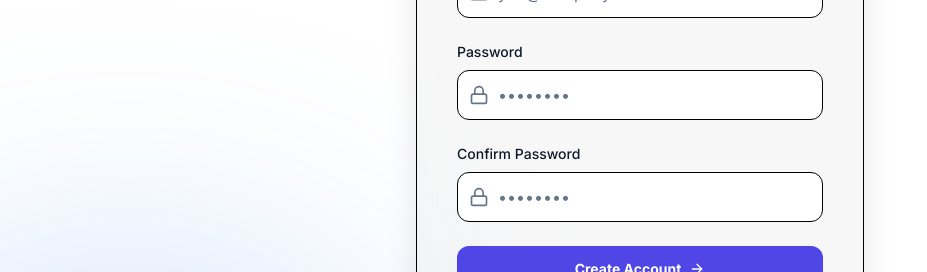
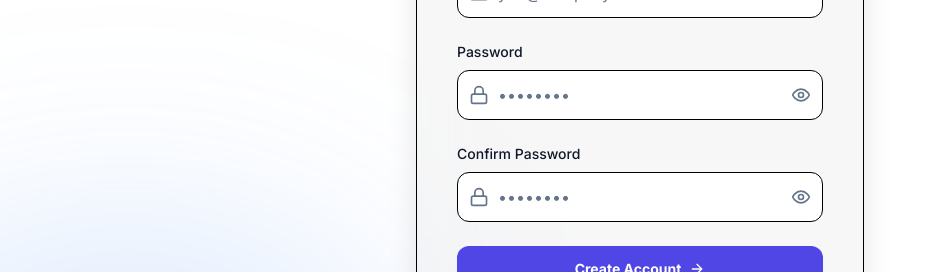
Before and after one commit to arbabmushtaq102-alt/pagepilot, a Next.js app in the folder client/: page /register in a window 1280 px wide. Shown: the part 373-645 px from the top of the page, without its empty margins (0-927 px from the left). Built offline with nearby package versions, Linux system fonts and the light colour scheme.

Commit message:
Fix: Input text visibility on auth pages and add show password toggle

```diff
--- a/client/src/app/forgot-password/page.tsx
+++ b/client/src/app/forgot-password/page.tsx
@@ -120,7 +120,7 @@
                       required
                       value={email}
                       onChange={(e) => setEmail(e.target.value)}
-                      className="block w-full pl-10 pr-3 py-3 border border-border rounded-xl bg-surface/50 text-white placeholder-textMuted focus:outline-none focus:ring-2 focus:ring-primary focus:border-transparent transition-all"
+                      className="block w-full pl-10 pr-3 py-3 border border-border rounded-xl bg-surface/50 text-textMain placeholder-textMuted focus:outline-none focus:ring-2 focus:ring-primary focus:border-transparent transition-all"
                       placeholder="you@company.com"
                     />
                   </div>
--- a/client/src/app/login/page.tsx
+++ b/client/src/app/login/page.tsx
@@ -3,7 +3,7 @@
 import { useState } from 'react'
 import { motion } from 'framer-motion'
 import { login } from './actions'
-import { Mail, Lock, AlertCircle, ArrowRight } from 'lucide-react'
+import { Mail, Lock, AlertCircle, ArrowRight, Eye, EyeOff } from 'lucide-react'
 import Link from 'next/link'
 import { createClient } from '@/utils/supabase/client'
 import Footer from '@/components/Footer'
@@ -11,6 +11,7 @@
 export default function LoginPage() {
   const [error, setError] = useState<string | null>(null)
   const [isLoading, setIsLoading] = useState(false)
+  const [showPassword, setShowPassword] = useState(false)
 
   const handleGoogleSignIn = async () => {
     setIsLoading(true)
@@ -92,7 +93,7 @@
                   name="email"
                   type="email"
                   required
-                  className="block w-full pl-10 pr-3 py-3 border border-border rounded-xl bg-surface/50 text-white placeholder-textMuted focus:outline-none focus:ring-2 focus:ring-primary focus:border-transparent transition-all"
+                  className="block w-full pl-10 pr-3 py-3 border border-border rounded-xl bg-surface/50 text-textMain placeholder-textMuted focus:outline-none focus:ring-2 focus:ring-primary focus:border-transparent transition-all"
                   placeholder="you@company.com"
                 />
               </div>
@@ -111,11 +112,18 @@
                 </div>
                 <input
                   name="password"
-                  type="password"
+                  type={showPassword ? "text" : "password"}
                   required
-                  className="block w-full pl-10 pr-3 py-3 border border-border rounded-xl bg-surface/50 text-white placeholder-textMuted focus:outline-none focus:ring-2 focus:ring-primary focus:border-transparent transition-all"
+                  className="block w-full pl-10 pr-10 py-3 border border-border rounded-xl bg-surface/50 text-textMain placeholder-textMuted focus:outline-none focus:ring-2 focus:ring-primary focus:border-transparent transition-all"
                   placeholder="••••••••"
                 />
+                <button
+                  type="button"
+                  onClick={() => setShowPassword(!showPassword)}
+                  className="absolute inset-y-0 right-0 pr-3 flex items-center text-textMuted hover:text-textMain transition-colors"
+                >
+                  {showPassword ? <EyeOff className="h-5 w-5" /> : <Eye className="h-5 w-5" />}
+                </button>
               </div>
             </div>
 
--- a/client/src/app/register/page.tsx
+++ b/client/src/app/register/page.tsx
@@ -3,7 +3,7 @@
 import { useState } from 'react'
 import { motion } from 'framer-motion'
 import { signup } from '../login/actions'
-import { Mail, Lock, AlertCircle, ArrowRight, CheckCircle2 } from 'lucide-react'
+import { Mail, Lock, AlertCircle, ArrowRight, Eye, EyeOff, CheckCircle2 } from 'lucide-react'
 import Link from 'next/link'
 import { createClient } from '@/utils/supabase/client'
 import Footer from '@/components/Footer'
@@ -12,6 +12,8 @@
   const [error, setError] = useState<string | null>(null)
   const [success, setSuccess] = useState<string | null>(null)
   const [isLoading, setIsLoading] = useState(false)
+  const [showPassword, setShowPassword] = useState(false)
+  const [showConfirmPassword, setShowConfirmPassword] = useState(false)
 
   const handleGoogleSignUp = async () => {
     setIsLoading(true)
@@ -119,7 +121,7 @@
                   name="email"
                   type="email"
                   required
-                  className="block w-full pl-10 pr-3 py-3 border border-border rounded-xl bg-surface/50 text-white placeholder-textMuted focus:outline-none focus:ring-2 focus:ring-primary focus:border-transparent transition-all"
+                  className="block w-full pl-10 pr-3 py-3 border border-border rounded-xl bg-surface/50 text-textMain placeholder-textMuted focus:outline-none focus:ring-2 focus:ring-primary focus:border-transparent transition-all"
                   placeholder="you@company.com"
                 />
               </div>
@@ -133,11 +135,18 @@
                 </div>
                 <input
                   name="password"
-                  type="password"
+                  type={showPassword ? "text" : "password"}
                   required
-                  className="block w-full pl-10 pr-3 py-3 border border-border rounded-xl bg-surface/50 text-white placeholder-textMuted focus:outline-none focus:ring-2 focus:ring-primary focus:border-transparent transition-all"
+                  className="block w-full pl-10 pr-10 py-3 border border-border rounded-xl bg-surface/50 text-textMain placeholder-textMuted focus:outline-none focus:ring-2 focus:ring-primary focus:border-transparent transition-all"
                   placeholder="••••••••"
                 />
+                <button
+                  type="button"
+                  onClick={() => setShowPassword(!showPassword)}
+                  className="absolute inset-y-0 right-0 pr-3 flex items-center text-textMuted hover:text-textMain transition-colors"
+                >
+                  {showPassword ? <EyeOff className="h-5 w-5" /> : <Eye className="h-5 w-5" />}
+                </button>
               </div>
             </div>
 
@@ -149,11 +158,18 @@
                 </div>
                 <input
                   name="confirmPassword"
-                  type="password"
+                  type={showConfirmPassword ? "text" : "password"}
                   required
-                  className="block w-full pl-10 pr-3 py-3 border border-border rounded-xl bg-surface/50 text-white placeholder-textMuted focus:outline-none focus:ring-2 focus:ring-primary focus:border-transparent transition-all"
+                  className="block w-full pl-10 pr-10 py-3 border border-border rounded-xl bg-surface/50 text-textMain placeholder-textMuted focus:outline-none focus:ring-2 focus:ring-primary focus:border-transparent transition-all"
                   placeholder="••••••••"
                 />
+                <button
+                  type="button"
+                  onClick={() => setShowConfirmPassword(!showConfirmPassword)}
+                  className="absolute inset-y-0 right-0 pr-3 flex items-center text-textMuted hover:text-textMain transition-colors"
+                >
+                  {showConfirmPassword ? <EyeOff className="h-5 w-5" /> : <Eye className="h-5 w-5" />}
+                </button>
               </div>
             </div>
 
--- a/client/src/app/reset-password/page.tsx
+++ b/client/src/app/reset-password/page.tsx
@@ -116,7 +116,7 @@
                     required
                     value={password}
                     onChange={(e) => setPassword(e.target.value)}
-                    className="block w-full pl-10 pr-3 py-3 border border-border rounded-xl bg-surface/50 text-white placeholder-textMuted focus:outline-none focus:ring-2 focus:ring-primary focus:border-transparent transition-all"
+                    className="block w-full pl-10 pr-3 py-3 border border-border rounded-xl bg-surface/50 text-textMain placeholder-textMuted focus:outline-none focus:ring-2 focus:ring-primary focus:border-transparent transition-all"
                     placeholder="••••••••"
                     minLength={6}
                   />
@@ -134,7 +134,7 @@
                     required
                     value={confirmPassword}
                     onChange={(e) => setConfirmPassword(e.target.value)}
-                    className="block w-full pl-10 pr-3 py-3 border border-border rounded-xl bg-surface/50 text-white placeholder-textMuted focus:outline-none focus:ring-2 focus:ring-primary focus:border-transparent transition-all"
+                    className="block w-full pl-10 pr-3 py-3 border border-border rounded-xl bg-surface/50 text-textMain placeholder-textMuted focus:outline-none focus:ring-2 focus:ring-primary focus:border-transparent transition-all"
                     placeholder="••••••••"
                     minLength={6}
                   />
```
